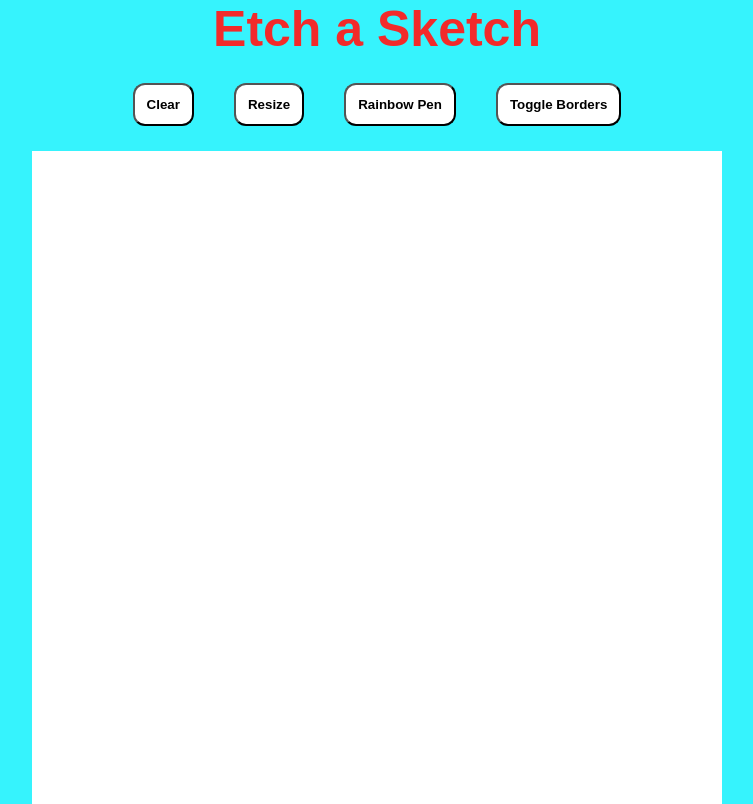
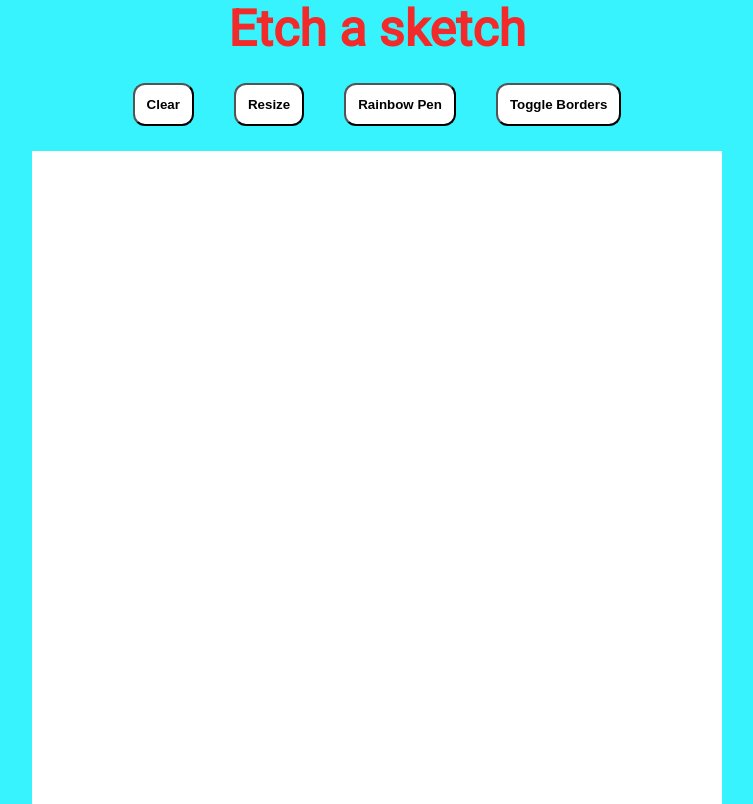
Before and after one commit to NicholasMoc/Etch-a-sketch, a plain HTML site: page index.html in a window 1280 px wide. Shown: the whole page, without its empty margins (263-1016 px from the left). Drawn offline with Linux system fonts and the light colour scheme.

Commit message:
Added some styles to title

```diff
--- a/index.html
+++ b/index.html
@@ -7,9 +7,10 @@
     <title>Etch-a-sketch</title>
     <script src="scripts.js" defer></script>
     <link rel="stylesheet" href="styles.css">
+    <link href='http://fonts.googleapis.com/css?family=Roboto' rel='stylesheet'>
 </head>
 <body>
-    <div class="title">Etch a Sketch</div>
+    <div class="title">Etch a sketch</div>
     <div class="selections">
         <button class="clear">Clear</button>
         <button class="resize">Resize</button>
--- a/styles.css
+++ b/styles.css
@@ -48,8 +48,8 @@ body {
 
 .title {
     font-size: 50px;
-    font-family: sans-serif;
-    font-weight: bold;
+    font-family: 'Roboto', sans-serif;
+    font-weight: 900;
     color: rgb(242, 42, 42);
 }
 
```
